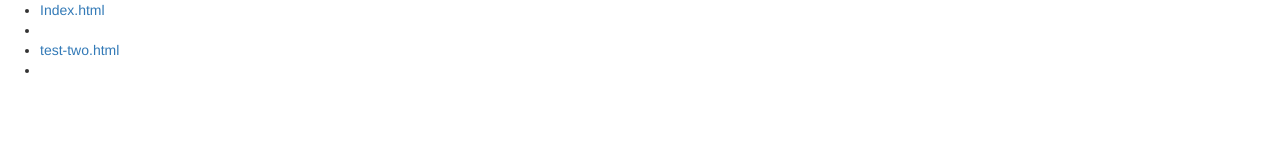
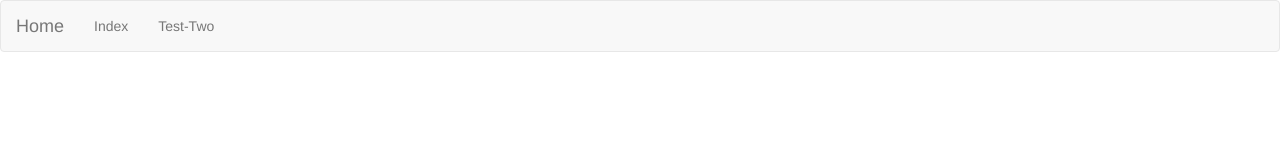
Before and after one commit to twdstudent/lightbox-practice, a plain HTML site: page test-two.html in a window 1280 px wide. Drawn offline with nearby package versions, Linux system fonts and the light colour scheme.

Commit message:
added boostrap nav bar

```diff
--- a/test-two.html
+++ b/test-two.html
@@ -11,10 +11,29 @@
     <title>Test-Two</title>
 </head>
 <body>
-    <ul>
-        <li><a href="index.html">Index.html</a><li>
-        <li><a href="test-two.html">test-two.html</a><li>
-    </ul>
+    <nav class="navbar navbar-default">
+        <div class="container-fluid">
+        <!-- Brand and toggle get grouped for better mobile display -->
+            <div class="navbar-header">
+                <button type="button" class="navbar-toggle collapsed" data-toggle="collapse" data-target="#bs-example-navbar-collapse-1" aria-expanded="false">
+                    <span class="sr-only">Toggle navigation</span>
+                    <span class="icon-bar"></span>
+                    <span class="icon-bar"></span>
+                    <span class="icon-bar"></span>
+                </button>
+                <a class="navbar-brand" href="index.html">Home</a>
+            </div>
+
+        <!-- Collect the nav links, forms, and other content for toggling -->
+            <div class="collapse navbar-collapse" id="bs-example-navbar-collapse-1">
+                <ul class="nav navbar-nav">
+                    <li><a href="index.html">Index</a></li>
+                    <li><a href="test-two.html">Test-Two</a></li>
+                </ul>
+
+            </div><!-- /.navbar-collapse -->
+        </div><!-- /.container-fluid -->
+    </nav>
 
 
 
```
Also changed, not shown: index.html (+25 -4 lines).
